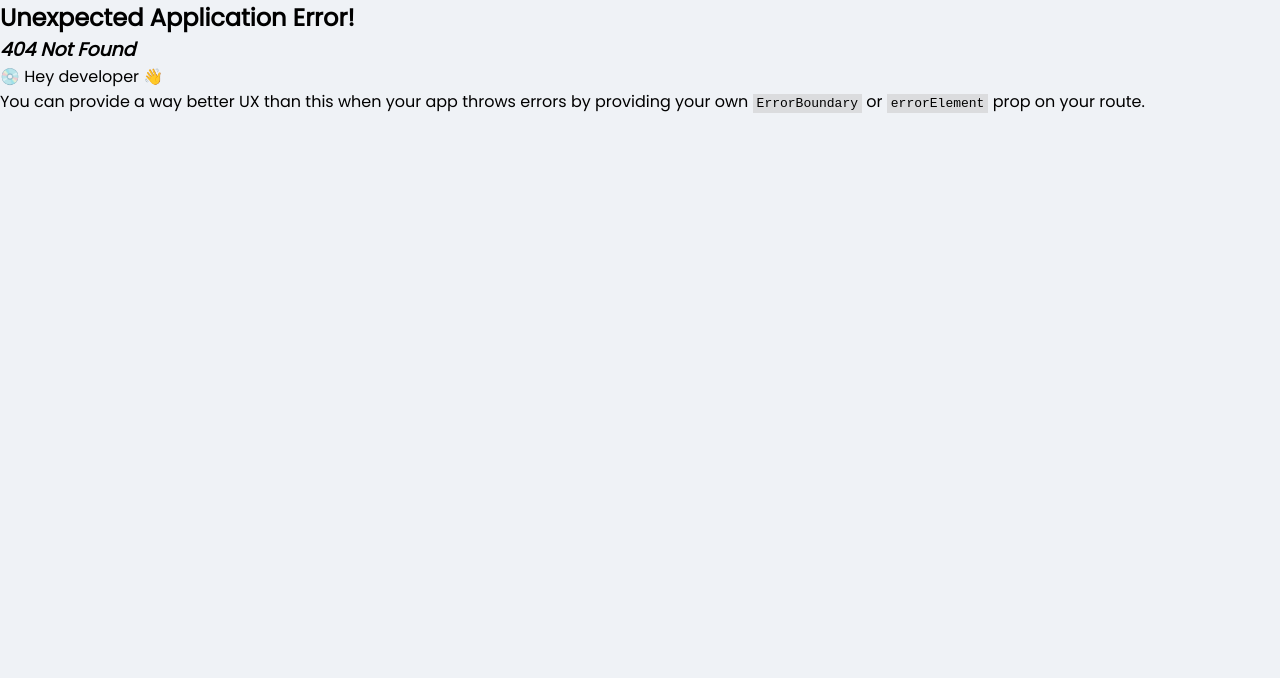
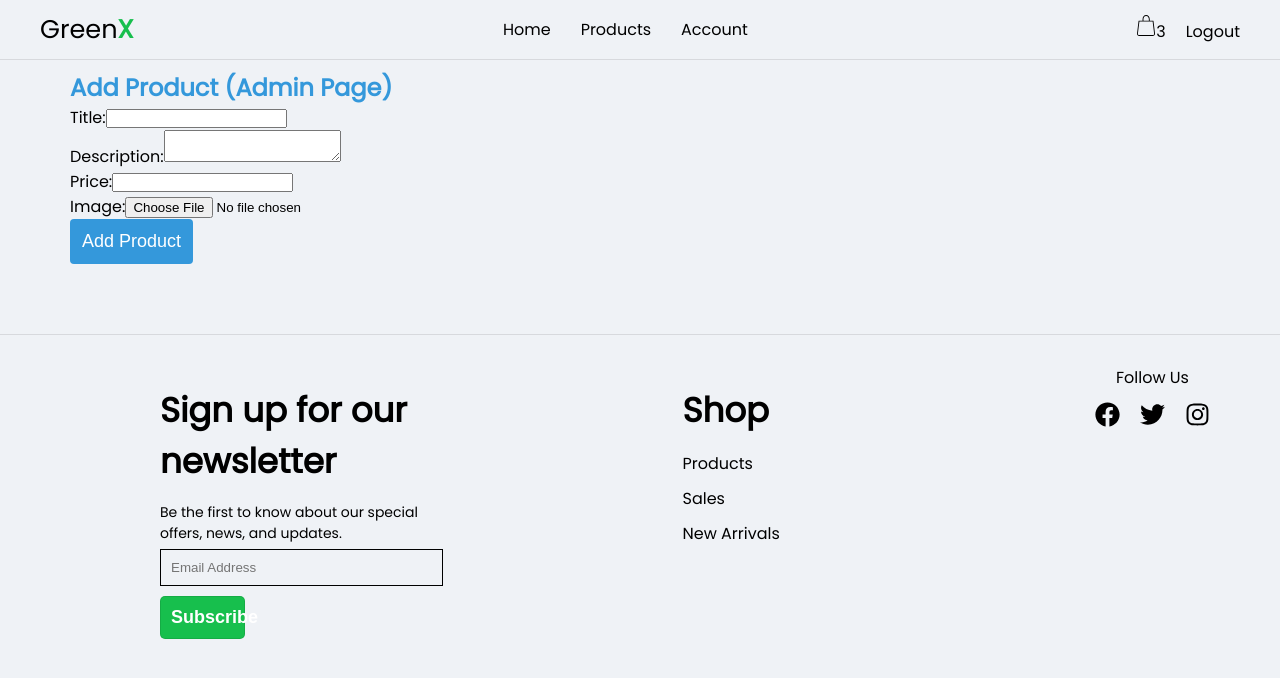
Before and after one commit to robynroby/e-Mkulima, a React (Vite) app in the folder frontend/: page /admin in a window 1280 px wide. Before the commit this address had no page. Shown: the top 678 px of the page. Built offline with nearby package versions, Linux system fonts and the light colour scheme; sample sign-in values are in the browser's storage.

Commit message:
admin page added

```diff
--- a/frontend/package.json
+++ b/frontend/package.json
@@ -13,6 +13,7 @@
     "@fortawesome/fontawesome-svg-core": "^6.4.2",
     "@fortawesome/free-solid-svg-icons": "^6.4.2",
     "@fortawesome/react-fontawesome": "^0.2.0",
+    "jwt-decode": "^4.0.0",
     "react": "^18.2.0",
     "react-dom": "^18.2.0",
     "react-icons": "^4.11.0",
--- a/frontend/src/App.jsx
+++ b/frontend/src/App.jsx
@@ -13,6 +13,7 @@ import Login from './components/AccessControl/Login';
 import ProtectedRoute from './context/ProtectedRoute';
 import { UserContext } from './context/DataContext';
 import Account from './components/Account';
+import AdminPage from './components/AccessControl/AdminPage';
 
 
 const App = () => {
@@ -70,6 +71,10 @@ const App = () => {
         {
           path: "/account",
           element: <Account />
+        },
+        {
+          path:"/admin",
+          element: <AdminPage />
         }
       ]
 
--- /dev/null
+++ b/frontend/src/components/AccessControl/AdminPage.jsx
@@ -0,0 +1,100 @@
+import React, { useState, useEffect } from 'react';
+import { jwtDecode } from "jwt-decode";
+import './AdminPage.scss';
+
+
+const AdminPage = () => {
+    const [formData, setFormData] = useState({
+        title: '',
+        desc: '',
+        price: '',
+        img: null,
+    });
+
+    const [isAdmin, setIsAdmin] = useState(false);
+
+//   decode token from local storage to check if admin is true
+    useEffect(() => {
+        const token = localStorage.getItem('token');
+        const decodedToken = jwtDecode(token);
+        if (decodedToken.isAdmin) {
+            setIsAdmin(true);
+        }
+    }
+    , []);
+
+
+
+    const handleInputChange = (e) => {
+        const { title, value, files } = e.target;
+
+        setFormData({
+            ...formData,
+            [title]: files ? files[0] : value,
+        });
+    };
+
+    const handleFormSubmit = async (e) => {
+        e.preventDefault();
+
+        try {
+            const { title, desc, price, img } = formData;
+
+            const data = new FormData();
+            data.append('title', title);
+            data.append('desc', desc);
+            data.append('price', price);
+            data.append('image', img);
+
+            // Get the token from local storage
+            const token = localStorage.getItem('token');
+
+            await fetch('http://localhost:5000/api/products', {
+                method: 'POST',
+                headers: {
+                    'Authorization': `Bearer ${token}`,
+                },
+                body: data,
+            });
+
+            // Add any success handling here
+
+        } catch (error) {
+            console.error('Error adding product:', error);
+            // Add error handling here
+        }
+    };
+
+    if (!isAdmin) {
+        return <div>You do not have permission to access this page.</div>;
+    }
+
+    return (
+        <div>
+            <h2>Add Product (Admin Page)</h2>
+            <form onSubmit={handleFormSubmit}>
+                <div>
+                    <label>Title:</label>
+                    <input type="text" name="name" value={formData.title} onChange={handleInputChange} />
+                </div>
+                <div>
+                    <label>Description:</label>
+                    <textarea name="description" value={formData.desc} onChange={handleInputChange} />
+                </div>
+                <div>
+                    <label>Price:</label>
+                    <input type="number" name="price" value={formData.price} onChange={handleInputChange} />
+                </div>
+                <div>
+                    <label>Image:</label>
+                    <input type="file" name="image" onChange={handleInputChange} />
+                </div>
+                <div>
+                    <button type="submit">Add Product</button>
+                </div>
+            </form>
+        </div>
+    );
+};
+
+export default AdminPage;
--- /dev/null
+++ b/frontend/src/components/AccessControl/AdminPage.scss
@@ -0,0 +1,58 @@
+// Variables
+$primary-color: #3498db;
+$secondary-color: #2ecc71;
+$error-color: #e74c3c;
+
+// Base Style
+
+
+h2 {
+    color: $primary-color;
+}
+
+.form-group {
+    margin-bottom: 15px;
+
+    label {
+        display: block;
+        margin-bottom: 5px;
+        font-weight: bold;
+    }
+
+    input,
+    textarea,
+    select {
+        width: 100%;
+        padding: 10px;
+        font-size: 16px;
+        border: 1px solid #ddd;
+        border-radius: 4px;
+        box-sizing: border-box;
+        margin-top: 5px;
+    }
+
+    textarea {
+        resize: none;
+    }
+}
+
+button {
+    background-color: $primary-color;
+    color: #fff;
+    padding: 12px;
+    border: none;
+    border-radius: 4px;
+    cursor: pointer;
+    font-size: 18px;
+
+    &:hover {
+        background-color: $secondary-color;
+    }
+}
+
+.error-message {
+    color: $error-color;
+    font-size: 14px;
+    margin-bottom: 10px;
+    text-align: center;
+}
--- a/frontend/src/components/CardProducts.jsx
+++ b/frontend/src/components/CardProducts.jsx
@@ -16,4 +16,3 @@ const CardProducts = ({ product }) => {
 };
 
 export default CardProducts;
-// The above code is the card component that will be used to display the products in the home page. The card component will be used in the Home component.
```
Also changed, not shown: 1 other file (tests, documents, lock files or other folders).
